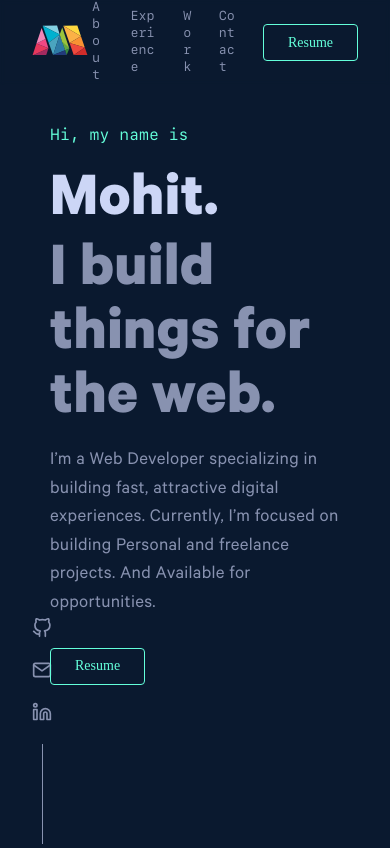
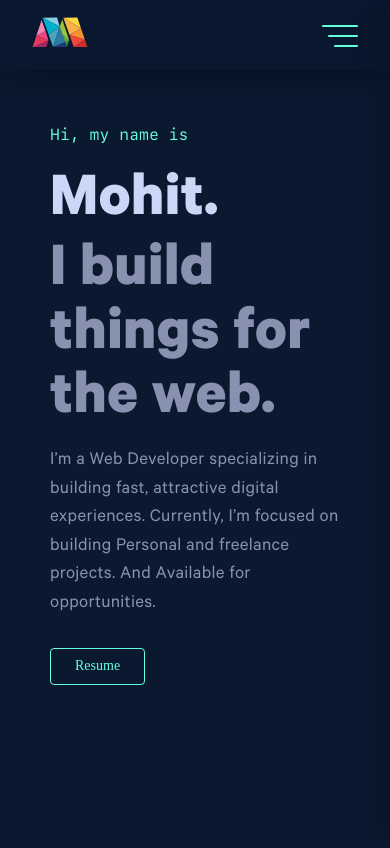
Before and after one commit to idk-Mohit/portfolio-v1, a Gatsby site: page / in a window 390 px wide. Shown: the top 848 px of the page. Built offline with nearby package versions, Linux system fonts and the light colour scheme; Gatsby itself is replaced by a stand-in of ours.

Commit message:
built mobile header, added meta tags and some styling changes.

```diff
--- a/package.json
+++ b/package.json
@@ -10,7 +10,7 @@
   ],
   "scripts": {
     "develop": "gatsby develop",
-    "start": "gatsby develop",
+    "start": "gatsby develop -H 0.0.0.0",
     "build": "gatsby build",
     "serve": "gatsby serve",
     "clean": "gatsby clean"
--- a/src/components/Loader.js
+++ b/src/UI/Loader.js
@@ -1,6 +1,6 @@
 import React, { useEffect } from 'react'
 import styled from 'styled-components'
-import LoaderIcon from '../UI/loadericon.js'
+import LoaderIcon from './loadericon.js'
 
 
 const Loader = () => {
--- a/src/components/Footer.js
+++ b/src/components/Footer.js
@@ -3,8 +3,11 @@ import styled from 'styled-components'
 
 const Footer = () => {
     return (
-        <Container>
-            Footer
+        <Container className='flex-column'>
+            <a href="https://github.com/idk-Mohit" aria-label='This portfolio is built by Mohit, click to visit my github.' target="_blank" rel="noopener noreferrer">Built by<span className='lgray hover-line'> idk-Mohit</span>
+            </a>
+            <a href="https://github.com/bchiang7" aria-label='This portfolio is designed by Brittiany Chaing, click to visit her github.' target="_blank" rel="noopener noreferrer">Designed by<span className='lgray hover-line'> Brittiany Chaing</span></a>
+
         </Container>
     )
 }
@@ -12,5 +15,22 @@ const Footer = () => {
 export default Footer
 
 const Container = styled.footer`
-    padding: 0 6rem;
+    margin: 1rem auto 1.8rem;
+    width:100%;
+    align-items: center;
+    justify-content: center;
+    font-family: var(--font-mono);
+    font-size: 12px;
+    gap: 0.3rem;
+    a{
+        span{
+            margin-left: 5px;
+            line-height: 1.5;
+        }
+        &:hover{
+            span{
+                color:var(--bg-green);
+            }
+        }
+    }
 `
--- a/src/components/Header.js
+++ /dev/null
@@ -1,91 +0,0 @@
-import * as React from 'react';
-import Button from '../UI/Button';
-import NavLink from '../utils/ActiveNavLink';
-import styled from 'styled-components';
-import Resume from './../Assets/Resume.pdf';
-import MainLogo from '../UI/MainLogo';
-import { Fade } from 'react-reveal';
-
-const Header = () => {
-    return (
-        <Container className='flex'>
-            <Fade top delay={3050}>
-                <Logo><a href='/' aria-label='Go to home page.'><MainLogo /></a></Logo>
-            </Fade>
-            <Navigation className='flex'>
-                <li>
-                    <NavLink to='/#about'>
-                        <Fade top cascade delay={3150}>
-                            <span className='transistion'>About</span>
-                        </Fade>
-                    </NavLink>
-                </li>
-                <li>
-                    <NavLink to='/#experience'>
-                        <Fade top cascade delay={3300}>
-                            <span className='transistion'>Experience</span>
-                        </Fade>
-                    </NavLink>
-                </li>
-                <li>
-                    <NavLink to='/#work'>
-                        <Fade top cascade delay={3450}>
-                            <span className='transistion'>Work</span>
-                        </Fade>
-                    </NavLink>
-                </li>
-                <li>
-                    <NavLink to='/#contact'>
-                        <Fade top cascade delay={3600}>
-                            <span className='transistion'>Contact</span>
-                        </Fade>
-                    </NavLink>
-                </li>
-                <li>
-                    <a href={Resume} aria-label="Checkout my resume for qualifications." target="_blank" rel="noopener noreferrer">
-                        <Fade top delay={3750}>
-                            <Button>Resume</Button>
-                        </Fade>
-                    </a>
-                </li>
-            </Navigation>
-        </Container >
-    )
-}
-
-export default Header;
-
-const Container = styled.header`
-    position:fixed;
-    top:0;
-    height: 85px;
-    width: 100%;
-    padding: 1.5rem 2rem;
-    justify-content: space-between;
-    align-items: center;
-    backdrop-filter: blur(2px);
-    z-index: 1000;
-
-`
-const Logo = styled.div`
-    display: flex;
-    justify-content: center;
-    align-items: center;
-    svg {
-        height: 30px;
-        fill: none;
-        /* user-select: none; */
-      }
-`
-const Navigation = styled.ul`
-    align-items:center;
-    gap: 1.5rem;
-
-    span{
-        font-size: 13px;
-        font-family: var(--font-mono);
-        &:hover{
-            color:var(--bg-green);
-        }
-    }
-`
--- /dev/null
+++ b/src/components/Header/BurgerMenu.js
@@ -0,0 +1,101 @@
+import { Link } from 'gatsby'
+import { X } from 'react-feather'
+import styled from 'styled-components'
+import React from 'react'
+import BurgerMenuIcon from './BurgerMenuIcon'
+import links from "../../content/links";
+import Resume from '../../Assets/Resume.pdf';
+import Button from '../../UI/Button'
+
+const BurgerMenu = ({ burger, OpenMenu, CloseMenu }) => {
+    const navigationlinks = links.map((item, index) => {
+        return <li key={index}>
+            <Link to={item.link} onClick={CloseMenu}>
+                <span className='lgray'>{item.name}</span>
+            </Link>
+        </li>
+    })
+    return (
+        <Container>
+            <BurgerMenuIcon openMenu={OpenMenu} />
+            <Blur show={burger} onClick={CloseMenu} />
+            <InnerContainer className='transition flex-column' show={burger}>
+                <X className='close-menu' onClick={CloseMenu} />
+                <List className='flex-column'>
+                    {navigationlinks}
+                    <a href={Resume} onClick={CloseMenu} aria-label="Checkout my resume for qualifications." target="_blank" rel="noopener noreferrer">
+                        <Button>Resume</Button>
+                    </a>
+                </List>
+            </InnerContainer>
+        </Container>
+    )
+}
+
+export default BurgerMenu
+
+const Container = styled.div`
+    @media(min-width:769px){
+        display: none !important;
+    }
+`
+const Blur = styled.div`
+    position: fixed;
+    top: 0;
+    left: 0;
+    right: 0;
+    bottom: 0;
+    height: 100vh;
+    width: 100vw;
+    display: ${props => (props.show ? 'block' : 'none')};
+    z-index: 500;
+`
+const InnerContainer = styled.div`
+    position: fixed;
+    top: 0;
+    right: 0px;
+    bottom: 0;
+    justify-content: center;
+    align-items: center;
+    padding: 50px 10px;
+    width: min(75vw, 400px);
+    height: 100vh;
+    outline: 0px;
+    z-index: 10000;
+    background-color: var(--bg-light-navy);
+    box-shadow: -10px 0px 30px -15px var(--bg-navy-shadow);
+    transform: ${(props) => (props.show ? "translateX(0)" : "translateX(100%)")};
+
+    .close-menu{
+        position: fixed;
+        top:1rem;
+        right: 1rem;
+        width: 45px;
+        height: 45px;
+        stroke-width: 1;
+        color:var(--bg-green);
+    }
+`
+const List = styled.ol`
+    justify-content: center;
+    align-items: center;
+    gap: 1.5rem;
+
+    li{
+        position: relative;
+        margin: 0 auto 20px;
+        counter-increment: item 1;
+        font-family: var(--font-mono);
+
+      &::before{
+          content: "0" counter(item) ".";
+          display: block;
+          margin-bottom: 5px;
+          text-align: center;
+          color: var(--bg-green);
+        }
+    }
+    @media(max-width:768px){
+        gap: 1rem;
+    }
+`
--- /dev/null
+++ b/src/components/Header/BurgerMenuIcon.js
@@ -0,0 +1,75 @@
+import React from 'react'
+import styled from 'styled-components'
+
+const BurgerMenuIcon = ({ openMenu }) => {
+    return (
+        <Wrapper onClick={openMenu} >
+            <Container>
+                <InnerContainer />
+            </Container>
+        </Wrapper>
+    )
+}
+
+export default BurgerMenuIcon
+
+const Wrapper = styled.button`
+    cursor: pointer;
+    display: flex;
+    justify-content: center;
+    align-items: center;
+    position: relative;
+    z-index: 10;
+    margin-right: -15px;
+    padding: 15px;
+    border: 0px;
+    background-color: transparent;
+    color: inherit;
+    text-transform: none;
+    transition-timing-function: linear;
+    transition-duration: 0.15s;
+    transition-property: opacity, filter;
+`
+
+const Container = styled.div`
+    display: inline-block;
+    position: relative;
+    width: 30px;
+    height: 24px;
+`
+const InnerContainer = styled.div`
+    position: absolute;
+    top: 50%;
+    right: 0px;
+    width: 30px;
+    height: 2px;
+    border-radius: 4px;
+    background-color: var(--bg-green);
+    transition: transform 0.22s cubic-bezier(0.55, 0.055, 0.675, 0.19) 0s;
+    transform: rotate(0deg);
+    &::before, &::after{
+        content: "";
+        display: block;
+        position: absolute;
+        left: auto;
+        right: 0px;
+        height: 2px;
+        border-radius: 4px;
+        background-color: var(--bg-green);
+        transition-timing-function: ease;
+        transition-duration: 0.15s;
+        transition-property: transform;
+    }
+    &::before{
+        width: 120%;
+        top: -10px;
+        opacity: 1;
+        transition: top 0.1s ease-in 0.25s,opacity 0.1s ease-in;
+    }
+    &::after{
+        width: 80%;
+        bottom: -10px;
+        transform: rotate(0deg);
+        transition: bottom 0.1s ease-in 0.25s,transform 0.22s cubic-bezier(0.55,0.055,0.675,0.19);;
+    }
+`
--- /dev/null
+++ b/src/components/Header/Header.js
@@ -0,0 +1,104 @@
+import BurgerMenu from './BurgerMenu';
+import { Link } from 'gatsby';
+import React, { useState } from 'react';
+import { Fade } from 'react-reveal';
+import Button from '../../UI/Button';
+import styled from 'styled-components';
+import MainLogo from '../../UI/MainLogo';
+import Resume from '../../Assets/Resume.pdf';
+import NavLink from '../../utils/ActiveNavLink';
+import links from '../../content/links';
+
+const Header = () => {
+    const [menuOpen, setMenuOpen] = useState(false);
+    const OpenMenuHandler = () => {
+        document.querySelector("body").style.overflowY = "hidden";
+        document.querySelector(".main-container").classList.add("blur");
+        setMenuOpen(true)
+    }
+    const CloseMenuHandler = () => {
+        setMenuOpen(false)
+        document.querySelector(".main-container").classList.remove("blur");
+        document.querySelector("body").style.overflowY = "auto";
+    }
+    const navigationlinks = links.map((item, index) => {
+        let temp = 150;
+        return <li key={index}>
+            <NavLink to={item.link}>
+                <Fade top cascade delay={3000 + (temp * 1)}>
+                    <span className='transition'>{item.name}</span>
+                </Fade>
+            </NavLink>
+        </li>
+    })
+    return (
+        <Container show={menuOpen}>
+            <nav className='flex'>
+                <Fade top delay={3050}>
+                    <Logo><Link to='/' aria-label='Go to home page.'><MainLogo /></Link></Logo>
+                </Fade>
+                {/* Desktop */}
+                <Navigation className='flex'>
+                    {navigationlinks}
+                    <li>
+                        <a href={Resume} aria-label="Checkout my resume for qualifications." target="_blank" rel="noopener noreferrer">
+                            <Fade top delay={3750}>
+                                <Button>Resume</Button>
+                            </Fade>
+                        </a>
+                    </li>
+                </Navigation>
+                {/* Mobile */}
+                <BurgerMenu burger={menuOpen} OpenMenu={OpenMenuHandler} CloseMenu={CloseMenuHandler} />
+            </nav>
+        </Container >
+    )
+}
+
+export default Header;
+
+const Container = styled.header`
+    position:fixed;
+    position:fixed;
+    top:0;
+    height: 85px;
+    width: 100%;
+    z-index: 500;
+    backdrop-filter: blur(4px);
+    background-color: rgba(10, 25, 47, 0.85);
+    box-shadow: 0 10px 30px -10px var(--bg-navy-shadow);
+    nav {
+        padding: 1.5rem 2rem;
+        justify-content: space-between;
+        align-items: center;
+        height: inherit;
+    }
+    @media(max-width:768px){
+        height: 70px;
+    }
+`
+const Logo = styled.div`
+    display: flex;
+    justify-content: center;
+    align-items: center;
+    svg {
+        height: 30px;
+        fill: none;
+        /* user-select: none; */
+      }
+`
+const Navigation = styled.ul`
+    align-items:center;
+    gap: 1.5rem;
+
+    span{
+        font-size: 13px;
+        font-family: var(--font-mono);
+        &:hover{
+            color:var(--bg-green);
+        }
+    }
+    @media(max-width:768px){
+        display: none !important;
+    }
+`
--- a/src/components/SocialIcons.js
+++ b/src/components/SocialIcons.js
@@ -1,34 +1,43 @@
-import React from 'react'
+import { Fade } from 'react-reveal'
 import styled from 'styled-components'
-import { Fade } from 'react-reveal'
-import { GitHub, Mail, Linkedin } from 'react-feather'
+import socials from '../content/socials'
+import React, { useEffect, useState } from 'react'
 
 const SocialIcons = () => {
+    const [width, setWidth] = useState(window.innerWidth);
+    function handleWindowSizeChange() {
+        setWidth(window.innerWidth);
+    }
+    function DelayTime(index) {
+        if (width < 768) {
+            let temp = 100 * index;
+            return parseInt(temp + 500);
+        }
+        else {
+            let temp = 200 * index;
+            return parseInt(temp + 4500);
+        }
+    }
+    useEffect(() => {
+        window.addEventListener('resize', handleWindowSizeChange);
+        return () => {
+            window.removeEventListener('resize', handleWindowSizeChange);
+        }
+    }, []);
+    const SocialIcons = socials.map((social, index) => {
+        return <li key={index}>
+            <a href={social.link} aria-label={social.ariaLabel} target="_blank" rel="noopener noreferrer">
+                <Fade bottom delay={DelayTime(index)} >
+                    <social.name className="socialIcons" />
+                </Fade>
+            </a>
+        </li>
+    })
     return (
-        <Container className='flex'>
-            <Fade bottom delay={1500}>
+        <Container>
+            <Fade bottom delay={4300}>
                 <List className='flex-column'>
-                    <li>
-                        <a href="https://github.com/idk-Mohit" aria-label='Visit my Github Account for more Information.' target="_blank" rel="noopener noreferrer">
-                            <Fade bottom delay={2100}>
-                                <GitHub className='socialIcons' />
-                            </Fade>
-                        </a>
-                    </li>
-                    <li>
-                        <a href="mailto:mototurbo12499@gmail.com" aria-label='Reach me through E-mail here.' target="_blank" rel="noopener noreferrer">
-                            <Fade bottom delay={1900}>
-                                <Mail className='socialIcons' />
-                            </Fade>
-                        </a>
-                    </li>
-                    <li>
-                        <a href="https://www.linkedin.com/in/9mohit2000/" target="_blank" rel="noopener noreferrer" aria-label='Visit my LinkedIn for my career journey.'>
-                            <Fade bottom delay={1700}>
-                                <Linkedin className='socialIcons' />
-                            </Fade>
-                        </a>
-                    </li>
+                    {SocialIcons}
                 </List>
             </Fade>
         </Container>
@@ -41,7 +50,14 @@ const Container = styled.div`
     position:fixed;
     bottom: 0;
     width: 4rem;
-    left: 2rem;
+    left: 1.5rem;
+
+    @media(max-width:768px){
+        position:relative;
+        margin: 2rem auto;
+        left: 0;
+        width:100%;
+    }
 `
 
 const List = styled.ul`
@@ -68,4 +84,12 @@ const List = styled.ul`
         height: 100px;
         background-color : var(--bg-gray);
     }
+
+    @media(max-width:768px){
+        flex-direction:row !important;
+        gap:1.5rem;
+        &::after{
+            display:none;
+        }
+    }
 `
--- a/src/components/index.js
+++ b/src/components/index.js
@@ -1,7 +1,8 @@
 // Global Components :
-export { default as Header } from './Header'
+export { default as Header } from './Header/Header'
+export { default as BurgerMenuIcon } from './Header/BurgerMenuIcon'
 export { default as Footer } from './Footer'
-export { default as Loader } from './Loader'
+export { default as Loader } from '../UI/Loader'
 export { default as SocialIcons } from './SocialIcons'
 export { default as SectionHeader } from './section/SectionHeader'
 export { default as InteractiveMap } from './section/experience/InteractiveMap'
--- a/src/components/section/Hero.js
+++ b/src/components/section/Hero.js
@@ -1,8 +1,8 @@
 import React from 'react'
-import styled from 'styled-components'
-import Button from '../../UI/Button'
+import { Fade } from 'react-reveal';
+import Button from '../../UI/Button';
+import styled from 'styled-components';
 import Resume from '../../Assets/Resume.pdf';
-import { Fade } from 'react-reveal';
 
 
 const Home = () => {
--- a/src/components/section/experience/JobContent.js
+++ b/src/components/section/experience/JobContent.js
@@ -11,7 +11,7 @@ const JobContent = ({ currentTab }) => {
                 return (
                     <Container key={index} className='flex-column'>
                         <Fade>
-                            <SubHeader><h3 className='lgray'>{job.title} <span className='green'>@<a href={job.link} aria-label={`Click to view my project ${job.linkText}`} className='green' target="_blank" rel="noopener noreferrer"> {job.linkText}</a></span></h3></SubHeader>
+                            <SubHeader><h3 className='lgray'>{job.title} <span className='green'>@ <a href={job.link} aria-label={`Click to view my project ${job.linkText}`} className='green hover-line' target="_blank" rel="noopener noreferrer"> {job.linkText}</a></span></h3></SubHeader>
                             <Duration>{job.date}</Duration>
                             <ContentList className='flex-column'>
                                 {
--- a/src/components/section/projects/ProjectCard.js
+++ b/src/components/section/projects/ProjectCard.js
@@ -7,7 +7,7 @@ const ProjectCard = () => {
             <Content className='flex-column'>
                 <span className='green'>Featured Project</span>
                 <a href={item.link} target="_blank" rel="noopener noreferrer">
-                    <Title className='lgray'>{item.linkText}</Title>
+                    <Title className='lgray hover-line'>{item.linkText}</Title>
                 </a>
                 <Description><p>{item.description}</p></Description>
             </Content>
--- /dev/null
+++ b/src/content/links.js
@@ -0,0 +1,27 @@
+const links = [
+    {
+        name: "Home",
+        link: "/",
+        ariaLabel: "Visit my home page.",
+    },
+    {
+        name: "About",
+        link: "/#about",
+        ariaLabel: "This is Me!!"
+    }, {
+        name: "Experience",
+        link: "/#experience",
+        ariaLabel: "Checkout my experience."
+    },
+    {
+        name: "Work",
+        link: "/#work",
+        ariaLabel: "Click to see my work.",
+    }, {
+        name: "Contact",
+        link: "/#contact",
+        ariaLabel: "Here are my social, feel free to drop a message."
+    },
+]
+
+export default links
--- /dev/null
+++ b/src/content/socials.js
@@ -0,0 +1,20 @@
+import { GitHub, Mail, Linkedin } from 'react-feather'
+const socials = [
+    {
+        name: GitHub,
+        link: "https://www.github.com/idk-Mohit",
+        ariaLabel: "Visit my Github Account for more Information."
+    },
+    {
+        name: Linkedin,
+        link: "https://www.linkedin.com/in/9mohit2000/",
+        ariaLabel: "Visit my LinkedIn for my career journey."
+    },
+    {
+        name: Mail,
+        link: "mailto:mototurbo12499@gmail.com",
+        ariaLabel: "Reach me through E-mail here."
+    },
+]
+
+export default socials
--- a/src/pages/index.js
+++ b/src/pages/index.js
@@ -1,8 +1,9 @@
 import "../styles/Reset.css"
 import "../styles/Global.css"
 import * as React from 'react';
-import { Header, Hero, Footer, About, SocialIcons, Experience, Projects, Loader, Contact } from '../components/index'
+import { Header, Footer, Hero, About, SocialIcons, Experience, Projects, Loader, Contact } from '../components/index'
 import config from 'react-reveal/globals'
+import { Seo } from "../utils/seo";
 
 
 const Home = () => {
@@ -19,7 +20,6 @@ const Home = () => {
     <>
       {Loading && <Loader />}
       <Header />
-      <SocialIcons />
       <main className="main-container">
         <Hero />
         <About />
@@ -27,6 +27,7 @@ const Home = () => {
         <Projects />
         <Contact />
       </main>
+      <SocialIcons />
       <Footer />
     </>
   )
@@ -34,4 +35,4 @@ const Home = () => {
 
 export default Home;
 
-export const Head = () => <title>idk-Mohit</title>
+export const Head = () => <Seo title="idk-Mohit" />
--- a/src/styles/Global.css
+++ b/src/styles/Global.css
@@ -32,6 +32,7 @@
   --bg-green-tint: rgba(100, 255, 218, 0.1);
   --bg-dark-navy: #020c1b;
   --bg-navy: #0a192f;
+  --bg-navy-shadow: rgba(2, 12, 27, 0.7);
   --bg-light-navy: #112240;
   --bg-blue: #15a8cd;
   --bg-lgray: #ccd6f6;
@@ -111,6 +112,31 @@ button {
 .lgray {
   color: var(--bg-lgray);
 }
+.hover-line {
+  position: relative;
+  display: inline-block;
+  line-height: inherit;
+}
+.hover-line::before {
+  content: "";
+  position: absolute;
+  left: 0;
+  bottom: 0;
+  width: 100%;
+  height: 1px;
+  background: var(--bg-green);
+  border-radius: 4px;
+  scale: 0 1;
+  transform-origin: left;
+  transition: scale 0.25s;
+}
+.hover-line:hover::before {
+  scale: 1;
+}
+
+.blur {
+  filter: blur(4px) brightness(0.9);
+}
 
 /* Active link */
 .active {
@@ -119,7 +145,6 @@ button {
 
 .main-container {
   min-height: 100vh;
-
   margin: auto;
 }
 
@@ -135,7 +160,7 @@ button {
   -webkit-box-align: center;
 }
 
-.transistion {
+.transition {
   transition: 300ms ease;
 }
 
@@ -179,5 +204,8 @@ html {
   }
 }
 
-@media screen and (max-width: 425px) {
+@media (min-height: 1080px) {
+  .section-container {
+    height: 100% !important;
+  }
 }
--- /dev/null
+++ b/src/utils/seo.js
@@ -0,0 +1,23 @@
+import React from "react"
+import { useSiteMetadata } from "../hooks/useSiteMetadata"
+
+export const Seo = ({ title, description, pathname, children }) => {
+    const { title: defaultTitle, description: defaultDescription, image, siteUrl } = useSiteMetadata()
+
+    const seo = {
+        title: title || defaultTitle,
+        description: description || defaultDescription,
+        image: `${siteUrl}${image}`,
+        url: `${siteUrl}${pathname || ``}`,
+    }
+
+    return (
+        <>
+            <title>{seo.title}</title>
+            <meta name="description" content={seo.description} />
+            <meta name="image" content={seo.image} />
+            <link rel="icon" href={image} />
+            {children}
+        </>
+    )
+}
```
Also changed, not shown: src/components/section/About.js (+9 -6 lines), src/hooks/useSiteMetadata.js (added, +18 -0 lines).
